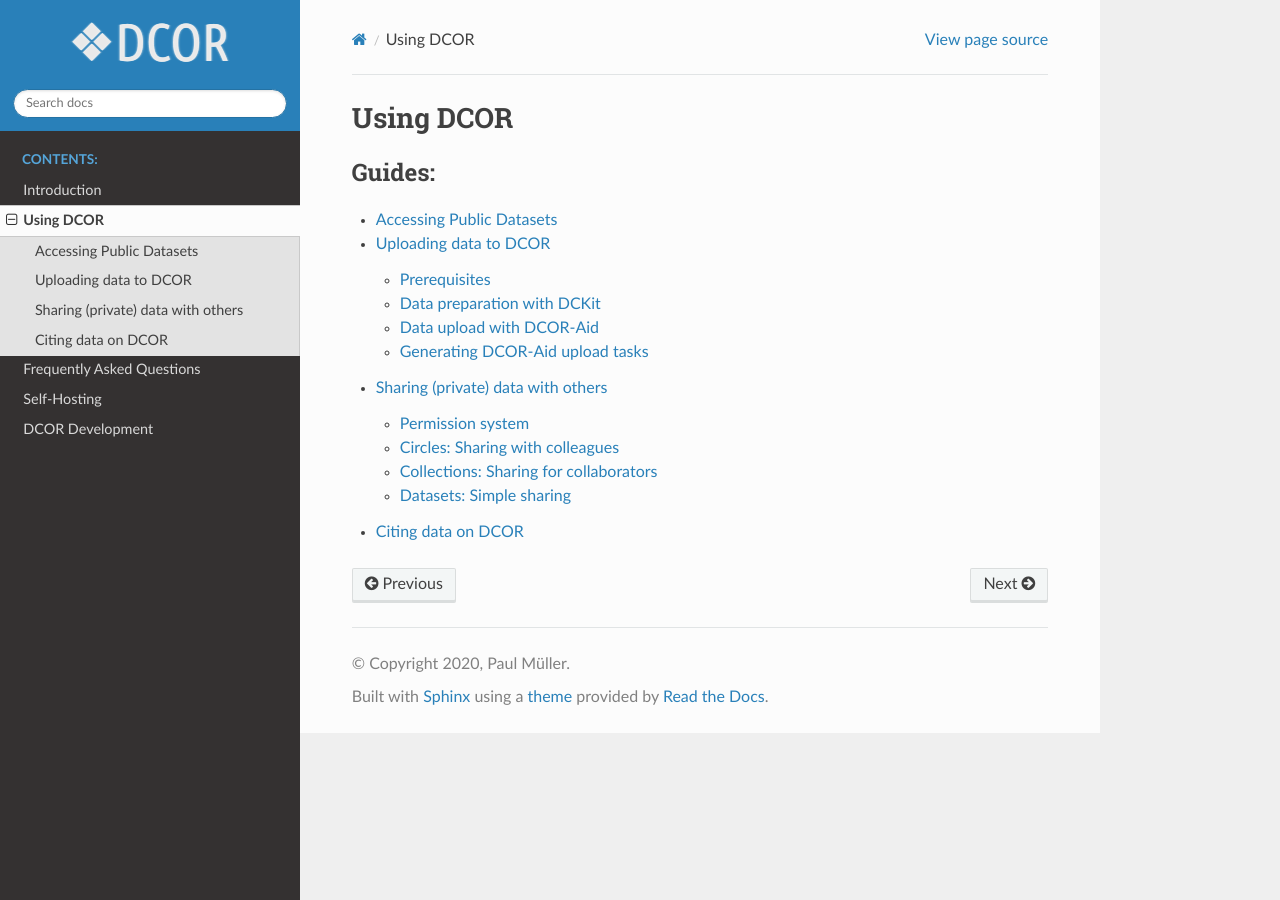
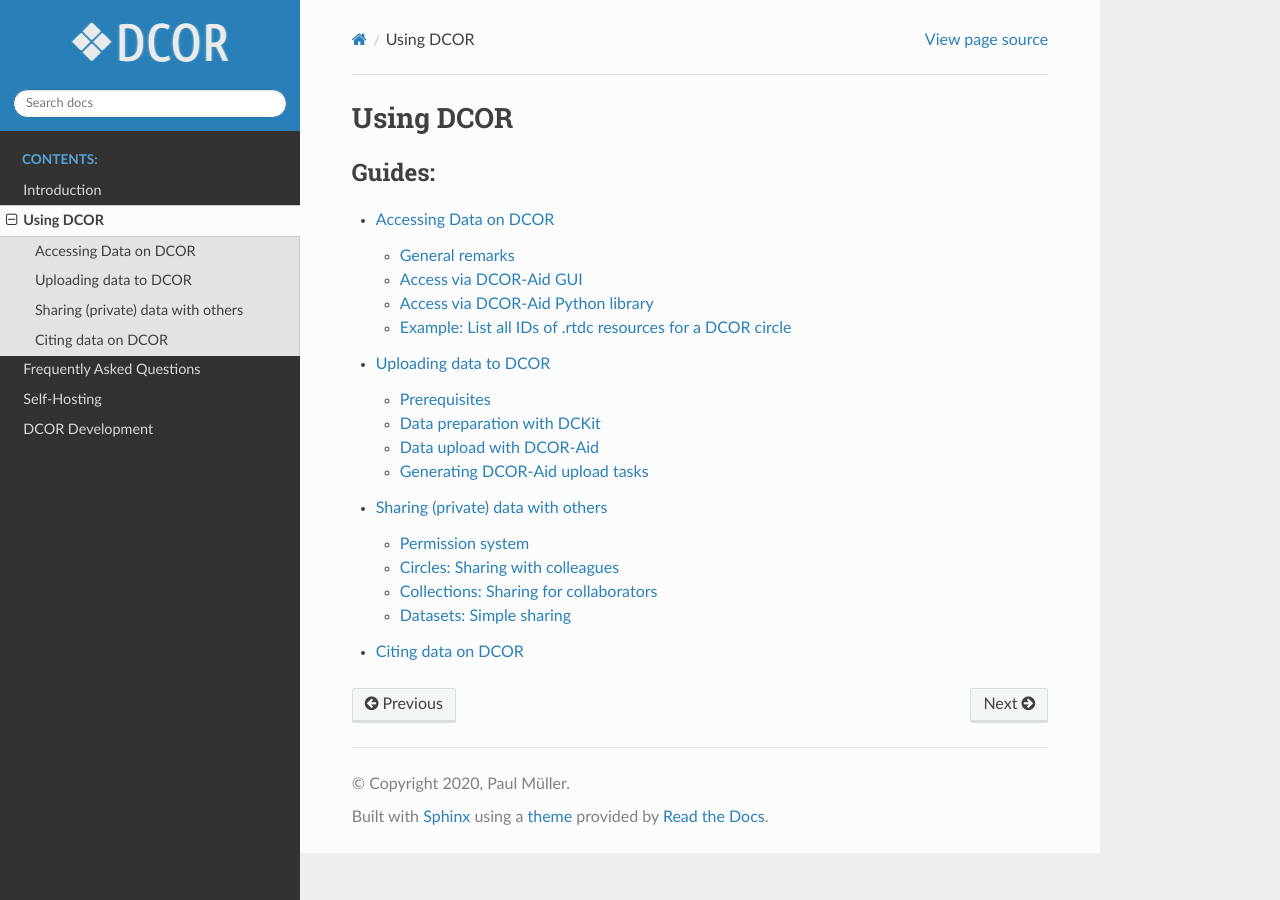
Before and after one commit to DCOR-dev/dcor-docs, a Sphinx documentation site: the page built from docs/sec_user_guide.rst, in a window 1280 px wide. Built offline with Sphinx 7.4.7 and the Read the Docs theme 2.0.0, drawn with Linux system fonts in a browser that asks for light colours; some of the changed lines change nothing that is shown.

Commit message:
add information about how to access the CKAN API

```diff
--- a/docs/conf.py
+++ b/docs/conf.py
@@ -27,8 +27,13 @@
 # Add any Sphinx extension module names here, as strings. They can be
 # extensions coming with Sphinx (named 'sphinx.ext.*') or your custom
 # ones.
-extensions = ['sphinx.ext.intersphinx',
-              'sphinx.ext.mathjax',
+extensions = [
+    'matplotlib.sphinxext.plot_directive',
+    'sphinx.ext.intersphinx',
+    'sphinx.ext.mathjax',
+    'sphinx_rtd_theme',
+    'IPython.sphinxext.ipython_directive',
+    'IPython.sphinxext.ipython_console_highlighting',
 ]
 
 # List of patterns, relative to source directory, that match files and
@@ -37,6 +42,9 @@
 exclude_patterns = ['_build', 'Thumbs.db', '.DS_Store']
 
 master_doc = 'index'
+
+# include source of matplotlib plots
+plot_include_source = True
 
 # -- Options for HTML output -------------------------------------------------
 
@@ -56,10 +64,11 @@
 html_static_path = ['_static']
 
 # Example configuration for intersphinx: refer to the Python standard library.
-intersphinx_mapping = {"python": ('https://docs.python.org/', None),
-                       "numpy": ('http://docs.scipy.org/doc/numpy', None),
-                       "skimage": ('http://scikit-image.org/docs/stable/', None),
-                       "scipy": ('https://docs.scipy.org/doc/scipy/reference/', None),
-                       "dclab": ('http://dclab.readthedocs.io/en/stable', None),
-                       "shapeout2": ('http://shapeout2.readthedocs.io/en/stable', None),
-                       }
+intersphinx_mapping = {
+    "python": ('https://docs.python.org/', None),
+    "numpy": ('http://docs.scipy.org/doc/numpy', None),
+    "skimage": ('http://scikit-image.org/docs/stable/', None),
+    "scipy": ('https://docs.scipy.org/doc/scipy/reference/', None),
+    "dclab": ('http://dclab.readthedocs.io/en/stable', None),
+    "shapeout2": ('http://shapeout2.readthedocs.io/en/stable', None),
+    }
--- a/docs/requirements.txt
+++ b/docs/requirements.txt
@@ -1,4 +1,6 @@
-dclab>=0.33.3
+dclab>=0.36.1
+dcoraid>=0.7.5
+ipython
 matplotlib
 numpy
 scipy
--- a/docs/sec_user_guide.rst
+++ b/docs/sec_user_guide.rst
@@ -6,7 +6,7 @@
    :maxdepth: 2
    :caption: Guides:
 
-   sec_user_guide_public_access
+   sec_user_guide_access
    sec_user_guide_upload
    sec_user_guide_share
    sec_user_guide_cite
--- /dev/null
+++ b/docs/sec_user_guide_access.rst
@@ -0,0 +1,125 @@
+======================
+Accessing Data on DCOR
+======================
+
+General remarks
+===============
+There are two ways of interacting with data on a DCOR instance,
+via the web interface or via the API. With the web interface, you can
+browse and search data in a convenient way with your webbrowser. The API
+allows you to write custom scripts or libraries (DCOR-Aid uses the API).
+
+
+Access via DCOR-Aid GUI
+=======================
+TODO
+
+
+Access via DCOR-Aid Python library
+==================================
+The DCOR-Aid Python library provides you with a convenient interface
+to the API. In principle, you are not limited to Python or DCOR-Aid,
+as DCOR is basically `CKAN <https://ckan.readthedocs.io/>`_ and thus
+uses the `same API <https://docs.ckan.org/en/2.9/api/index.html>`_.
+
+To initiate a connection with DCOR, run:
+
+.. ipython:: python
+
+  import dcoraid
+  api = dcoraid.CKANAPI(server="dcor-dev.mpl.mpg.de",
+                        api_key="eyJ0eXAiOiJKV1QiLCJhbGciOiJIUzI1NiJ9.eyJqdGkiOiItNUVsLVBTZVdfZ3hMM2tKNnZXS0hWZUdsN011SnpMRlFRMHluNzdUanZqRnhLX3VNLTQyUHhsbVQwRl9yOGlZbklOam9CN3E4emZITDA0TCIsImlhdCI6MTYzNDY1NTc1OH0.VfHEPXdEZKjCZOP4bO8cl0OiIxsvZZksWyQLl80UGbI")
+  # check that everything works
+  assert api.is_available()
+
+Here, ``server`` is the DCOR instance you are connecting to and
+``api_key`` is your personal access token that you need if you would like
+to access private data. You can omit ``api_key`` if you are only interested
+in public data (or if you don't have an account).
+
+The ``dcoraid.CKANAPI`` class gives you full access to the `underlying
+API <https://docs.ckan.org/en/2.9/api/index.html>`_. For instance, you could
+list all details of
+`this dataset <https://dcor-dev.mpl.mpg.de/dataset/figshare-7771184-v2>`_ with:
+
+.. ipython:: python
+
+  dataset_dict = api.get("package_show", id="figshare-7771184-v2")
+  # the first ten entries of the dataset dictionary
+  for key in list(dataset_dict.keys())[:10]:
+    print(f"{key:18s}: {dataset_dict[key]}")
+  # all resource names in the dataset
+  print([r["name"] for r in dataset_dict["resources"]])
+  # the first ten metadata entries of the first resource
+  for key in list(dataset_dict["resources"][0].keys())[:10]:
+    print(f"{key:31s}: {dataset_dict['resources'][0][key]}")
+
+.. note::
+
+  Beware of the `dataset ambiguity`: On DCOR, a dataset (or package)
+  contains a number of resources. You would call one of those resources
+  a dataset in dclab. In other words, on DCOR a dataset consists of multiple
+  RT-DC files while with :func:`dclab.new_dataset` you always ever only open
+  one resource.
+
+Another very useful tool in DCOR-Aid is the ``APIInterrogator`` class
+which sits on top of ``CKANAPI`` and, amongst other things, simplifies
+searching for datasets:
+
+.. ipython:: python
+
+  # instantiate APIInterrogator
+  air = dcoraid.APIInterrogator(api)
+  # search for a dataset in a DCOR circle
+  dbe = air.search_dataset(query="reference data",
+                           circles=["figshare-import"])
+  # the returned database extract (one hit)...
+  len(dbe)
+  # ...contains all metadata of the datasets matching the search query
+  dbe[0]["name"]
+
+
+
+Example: List all IDs of .rtdc resources for a DCOR circle
+===========================================================
+Let's say you are interested in all RT-DC data files in a DCOR circle,
+because you would like to run an automated analysis with dclab.
+The following script creates a list of IDs ``resource_ids`` with all RT-DC
+files in the
+`Figshare mirror <https://dcor.mpl.mpg.de/organization/figshare-import>`_
+circle and plots one of the resources. For more information on how to
+access DCOR data with dclab, please refer to the
+:ref:`dclab docs <dclab:sec_av_dcor>`.
+
+.. plot::
+
+  import dclab
+  import dcoraid
+  import matplotlib.pylab as plt
+
+  # name of the circle in question
+  circle_name = "figshare-import"
+
+  # initialize API (for private datasets, also provide `api_key`)
+  api = dcoraid.CKANAPI("dcor.mpl.mpg.de")
+  air = dcoraid.APIInterrogator(api)
+  # get a list of all datasets for `circle_name`
+  datasets = air.search_dataset(circles=[circle_name])
+  # iterate over all datasets and populate our resources list
+  resource_ids = []
+  for ds_dict in datasets:
+      # iterate over all resources of a dataset
+      for res_dict in ds_dict["resources"]:
+          # identify RT-DC data
+          if res_dict["mimetype"] == "RT-DC":
+              resource_ids.append(res_dict["id"])
+
+  # do something with one of the resources in dclab
+  with dclab.new_dataset(resource_ids[47]) as ds:
+    kde = ds.get_kde_scatter(xax="area_um", yax="deform")
+    ax = plt.subplot(111, title=ds.config['experiment']['sample'])
+    sc = ax.scatter(ds["area_um"], ds["deform"], c=kde, marker=".")
+    ax.set_xlabel(dclab.dfn.get_feature_label("area_um"))
+    ax.set_ylabel(dclab.dfn.get_feature_label("deform"))
+    plt.colorbar(sc, label="kernel density estimate [a.u]")
+    plt.show()
--- a/docs/sec_user_guide_public_access.rst
+++ /dev/null
@@ -1,3 +0,0 @@
-=========================
-Accessing Public Datasets
-=========================
```
